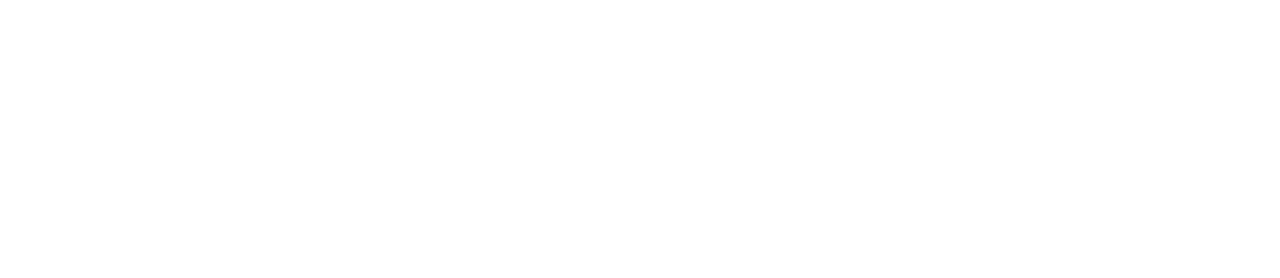
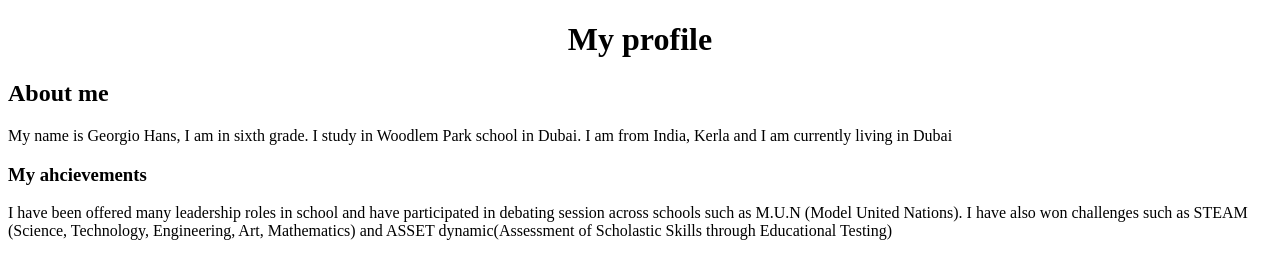
Before and after one commit to ArjunBhandari-666/Trusity-Profile-Builders, a plain HTML site: page Index.HTML in a window 1280 px wide. Drawn offline with Linux system fonts and the light colour scheme.

Commit message:
Updated Index.HTML
This is an updated index, it shows some information about me and my achievements

```diff
--- a/Index.HTML
+++ b/Index.HTML
@@ -7,6 +7,12 @@
     <title>Document</title>
 </head>
 <body>
+<h1 style="text-align: center;">My profile</h1>
+<h2>About me</h2>
+<p>My name is Georgio Hans, I am in sixth grade. I study in Woodlem Park school in Dubai. I am from India, Kerla and I am currently living in Dubai</p>
+<h3>My ahcievements</h3>
+<p>I have been offered many leadership roles in school and have participated in debating session across schools such as M.U.N (Model United Nations). I have also won challenges such as STEAM (Science, Technology, Engineering, Art, Mathematics) and ASSET dynamic(Assessment of Scholastic Skills through Educational Testing) </p>
+</body>
 
 </body>
 </html>
```
